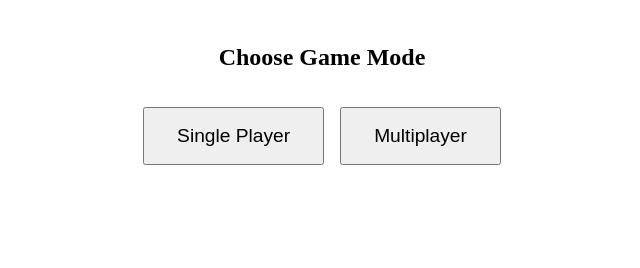
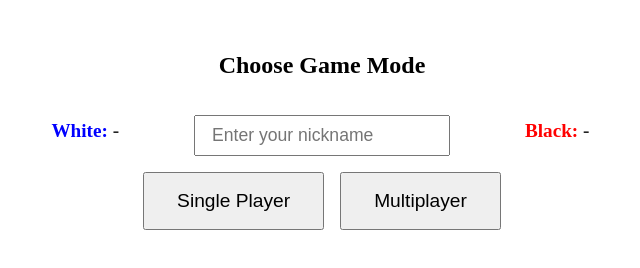
Before and after one commit to AojiroYT/UCTT, a website: page Uchesstactoe-online/public/index-online.html in a window 1280 px wide. Shown: the whole page, without its empty margins (318-958 px from the left). Drawn offline with nearby package versions, Linux system fonts and the light colour scheme; no server answers.

Commit message:
Update index-online.html

```diff
--- a/Uchesstactoe-online/public/index-online.html
+++ b/Uchesstactoe-online/public/index-online.html
@@ -160,8 +160,14 @@
 
 </head>
 <body>
-    <div id="modeSelect" style="display:flex;flex-direction:column;align-items:center;gap:16px;margin:24px 0;">
+    <div style="display:flex;justify-content:center;align-items:flex-start;gap:24px;">
+      <div id="whitePlayerInfo" style="min-width:120px;text-align:right;font-size:1.2em;font-weight:bold;color:#222;align-self:center;">
+        <span style="color:blue;">White:</span> <span id="whiteNickname">-</span>
+      </div>
+      <div style="display:flex;flex-direction:column;align-items:center;">
+        <div id="modeSelect" style="display:flex;flex-direction:column;align-items:center;gap:16px;margin:24px 0;">
       <h2>Choose Game Mode</h2>
+      <input id="nicknameInput" placeholder="Enter your nickname" style="font-size:1.1em;padding:8px 16px;max-width:220px;" maxlength="20">
       <div style="display:flex;gap:16px;">
         <button id="singleModeBtn" style="font-size:1.2em;padding:16px 32px;">Single Player</button>
         <button id="multiModeBtn" style="font-size:1.2em;padding:16px 32px;">Multiplayer</button>
@@ -205,6 +211,10 @@
     </div>
     <script src="/socket.io/socket.io.js"></script>
     <script src="game-online.js"></script>
-
+      </div>
+      <div id="blackPlayerInfo" style="min-width:120px;text-align:left;font-size:1.2em;font-weight:bold;color:#222;align-self:center;">
+        <span style="color:red;">Black:</span> <span id="blackNickname">-</span>
+      </div>
+    </div>
 </body>
 </html>
```
